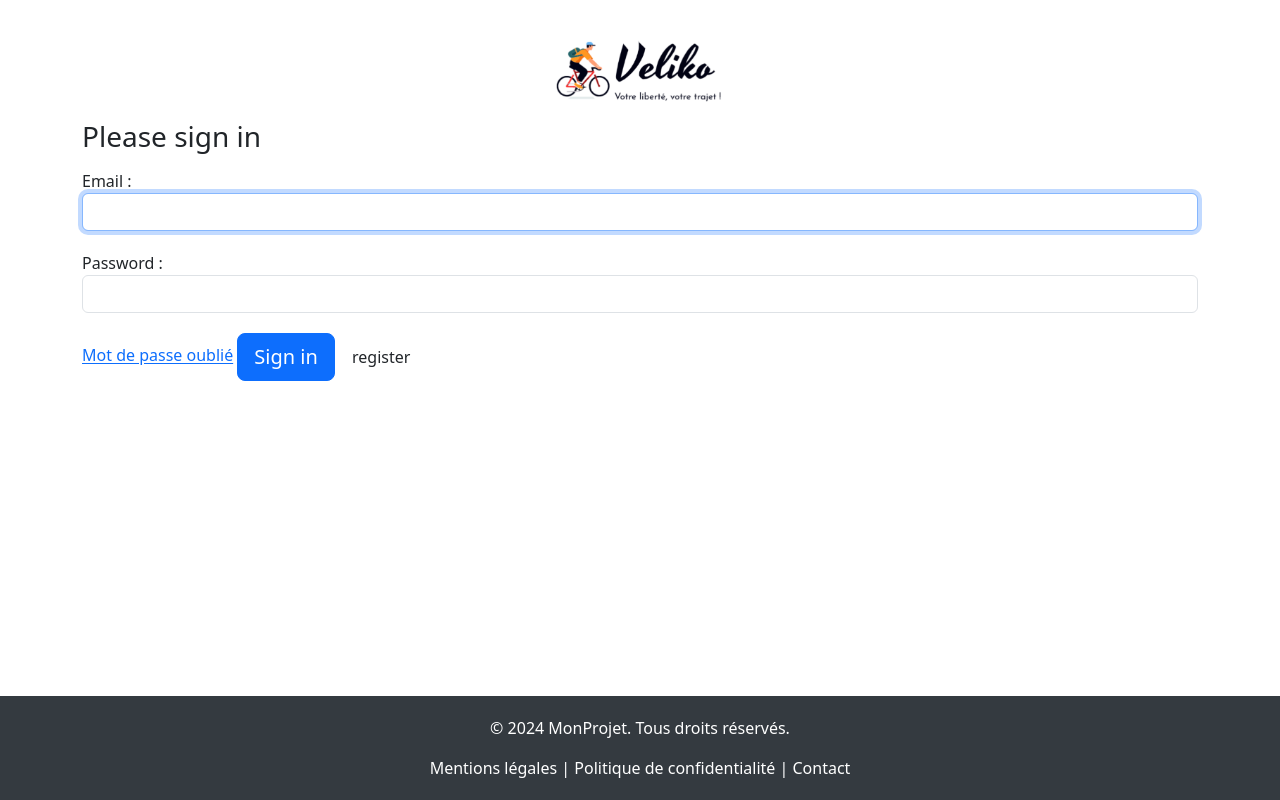
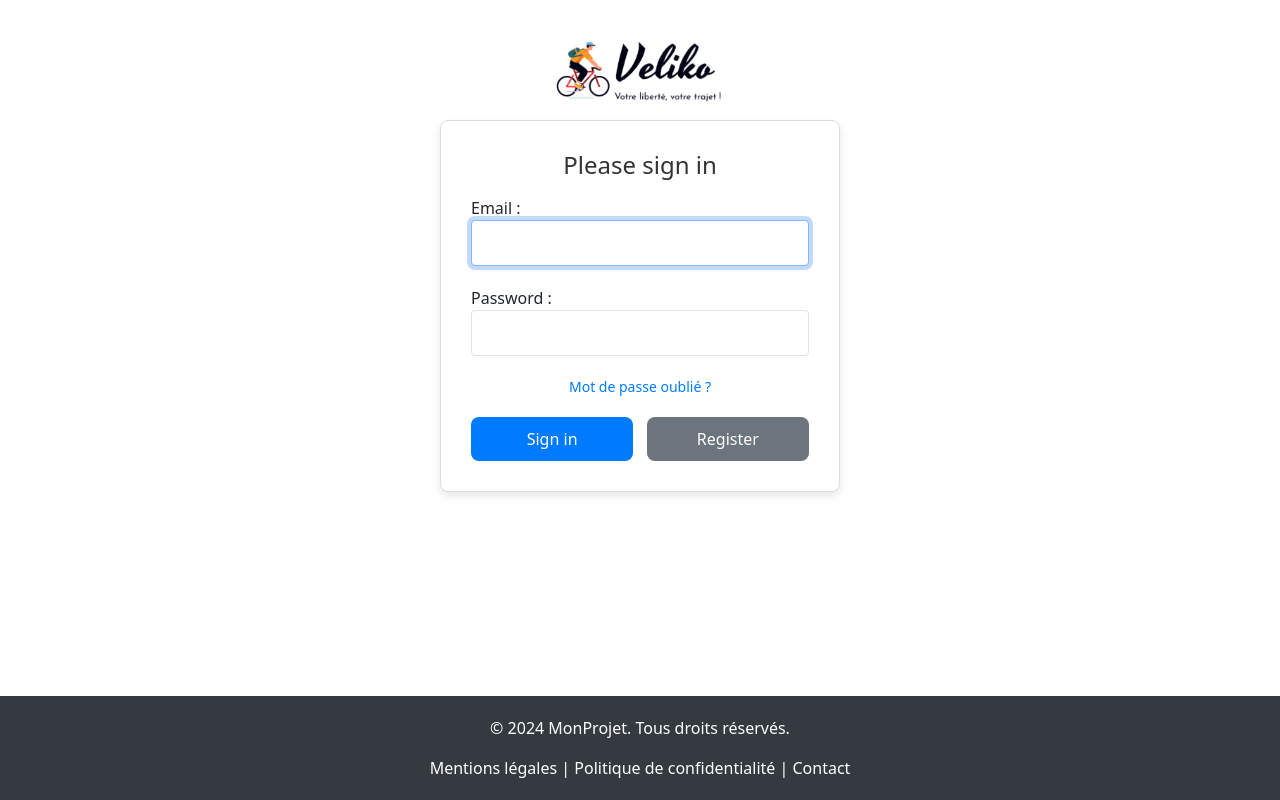
Before and after one commit to ThomasPaul01/BTS-SIO-G2-2025-VELIKO-Web, a Symfony app: template templates/security/index.html.twig in a window 1280 px wide. Run offline with Twig, Linux system fonts and the light colour scheme; the template is opened without the code that fills it, so the values that code supplies are empty; some libraries are stand-ins or nearby versions.

Commit message:
Amélioration interface

```diff
--- a/templates/registration/index.html.twig
+++ b/templates/registration/index.html.twig
@@ -134,6 +134,10 @@
             {{ form_row(registrationForm.plainPassword) }}
         </div>
 
+        <div class="form-group">
+            {{ form_row(registrationForm.confirmPassword) }}
+        </div>
+
         <button type="submit" class="btn">Register</button>
         {{ form_end(registrationForm) }}
 
--- a/templates/security/index.html.twig
+++ b/templates/security/index.html.twig
@@ -3,12 +3,81 @@
 {% block title %}Log in!{% endblock %}
 
 {% block content %}
+    <style>
+        /* Style du conteneur du formulaire */
+        .login-form {
+            max-width: 400px;
+            margin: 0 auto;
+            padding: 30px;
+            border: 1px solid #ddd;
+            border-radius: 8px;
+            background-color: #fff;
+            box-shadow: 0 4px 8px rgba(0, 0, 0, 0.1);
+        }
 
-    <form method="post">
-  {#      {% if error %}
-            <div class="alert alert-danger">{{ error.messageKey|trans(error.messageData, 'security') }}</div>
-        {% endif %}#}
+        /* Titre du formulaire */
+        .login-form h1 {
+            text-align: center;
+            font-size: 24px;
+            margin-bottom: 20px;
+            color: #333;
+        }
 
+        /* Champ de formulaire */
+        .form-control {
+            padding: 10px;
+            font-size: 16px;
+            border-radius: 4px;
+        }
+
+        /* Lien de réinitialisation de mot de passe */
+        .btn-password {
+            display: block;
+            text-align: center;
+            font-size: 14px;
+            color: #007bff;
+            margin-top: 15px;
+            text-decoration: none;
+        }
+
+        .btn-password:hover {
+            text-decoration: underline;
+        }
+
+        /* Conteneur des boutons */
+        .button-group {
+            display: flex;
+            justify-content: space-between;
+            margin-top: 20px;
+        }
+
+        /* Boutons principaux */
+        .btn-primary, .btn-relocate {
+            font-size: 16px;
+            padding: 10px;
+            width: 48%;
+        }
+
+        .btn-primary {
+            background-color: #007bff;
+            border: none;
+            transition: background-color 0.3s;
+        }
+        .btn-primary:hover {
+            background-color: #0056b3;
+        }
+
+        .btn-relocate {
+            background-color: #6c757d;
+            color: #fff;
+            border: none;
+        }
+        .btn-relocate:hover {
+            background-color: #5a6268;
+        }
+    </style>
+
+    <div class="login-form">
         {% if app.user %}
             <div class="mb-3">
                 Connecté en tant que : {{ app.user.userIdentifier }}
@@ -16,11 +85,15 @@
         {% endif %}
 
         <h1 class="h3 mb-3 font-weight-normal">Please sign in</h1>
+
+        <form method="post">
             <label for="username">Email : </label>
             <input type="email" value="{{ last_username }}" name="_username" id="username" class="form-control" autocomplete="email" required autofocus>
+
             <label for="password">Password : </label>
             <input type="password" name="_password" id="password" class="form-control" autocomplete="current-password" required>
 
+            {# Message d'erreur #}
             {% for label, messages in app.flashes %}
                 <div class="alert alert-{{ label }}">
                     {% for message in messages %}
@@ -29,20 +102,16 @@
                 </div>
             {% endfor %}
 
-        <input type="hidden" name="_csrf_token"
-               value="{{ csrf_token('authenticate') }}"
-        >
+            <input type="hidden" name="_csrf_token" value="{{ csrf_token('authenticate') }}">
 
-        <a href="{{ path('app_request_reset_password') }}" class="btn-password">Mot de passe oublié</a>
+            {# Lien de réinitialisation de mot de passe #}
+            <a href="{{ path('app_request_reset_password') }}" class="btn-password">Mot de passe oublié ?</a>
 
-        <button class="btn btn-lg btn-primary" type="submit">
-            Sign in
-        </button>
-
-        <a class="btn btn-relocate register" href="/register">
-            register
-        </a>
-
+            {# Boutons Sign in et Register en dessous du lien #}
+            <div class="button-group">
+                <button class="btn btn-lg btn-primary" type="submit">Sign in</button>
+                <a class="btn btn-lg btn-relocate register" href="/register">Register</a>
+            </div>
         </form>
-
+    </div>
 {% endblock %}
```
Also changed, not shown: src/Controller/RegistrationController.php (+9 -0 lines). Lines whose indentation alone changed are shown as unchanged.
